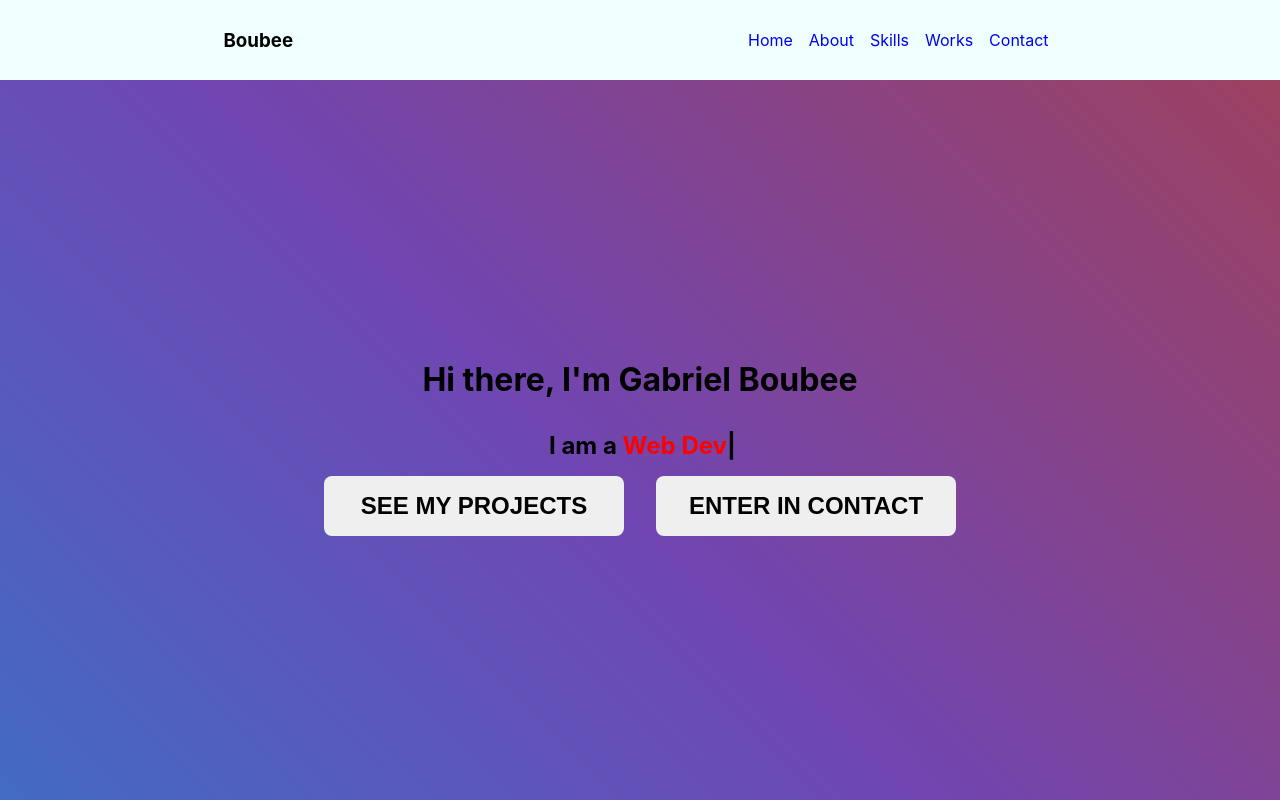
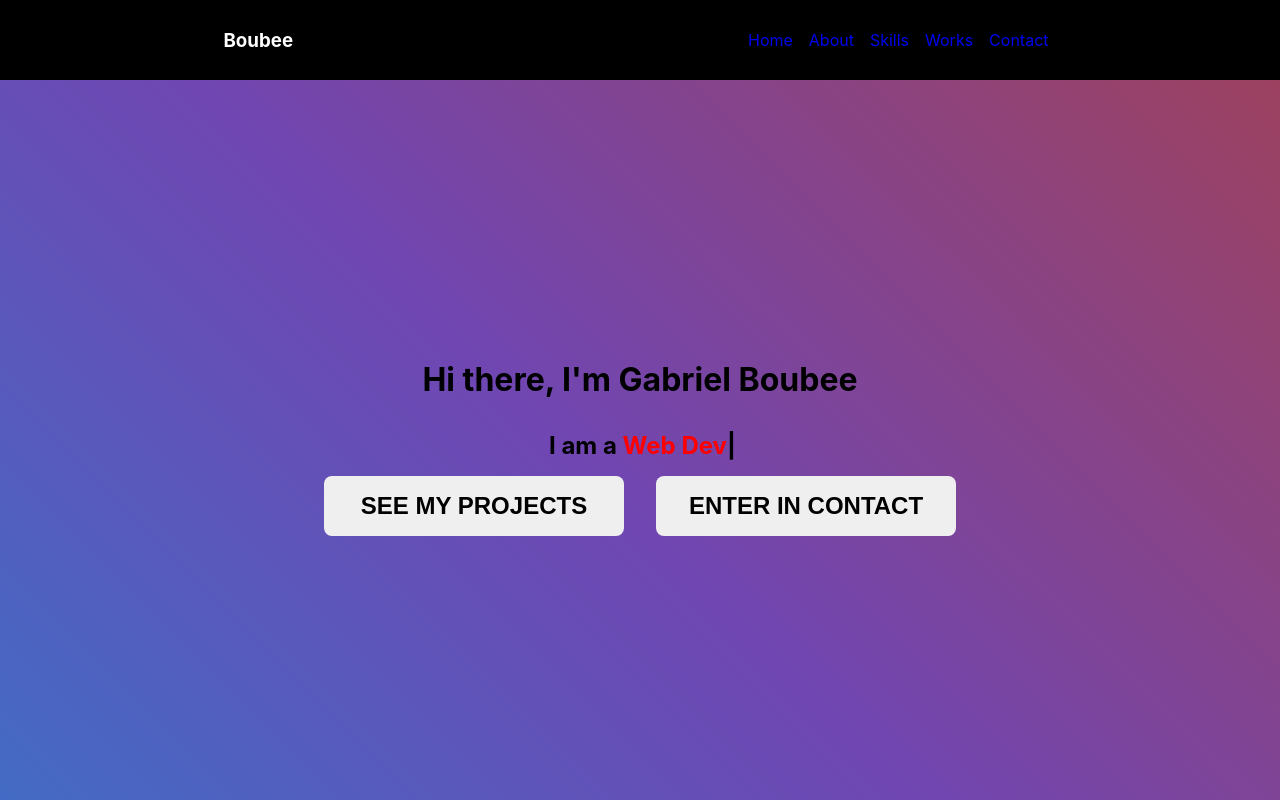
Before and after one commit to gabrielMatosBoubee/portfolio, a React (Create React App) app in the folder app/: page / in a window 1280 px wide. Built offline with nearby package versions, Linux system fonts and the light colour scheme.

Commit message:
mudei a cor do header e da fonte

```diff
--- a/app/src/css/Header.css
+++ b/app/src/css/Header.css
@@ -10,7 +10,8 @@
     align-items: center;
     flex-direction: row-reverse;
     justify-content: space-around;
-    background-color: azure;
+    background-color: black;
+    color: white;
 }
 
 .HeaderLinks {
```
